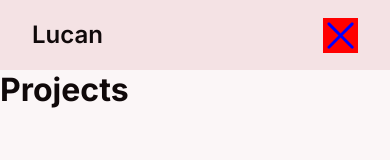
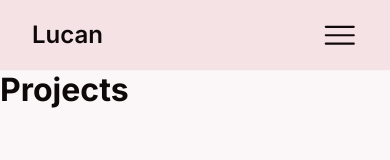
Before and after one commit to Lucan-dev/lucan-dev.github.io, a React (Vite) app: page /#/projects in a window 390 px wide. Shown: the top 160 px of the page. Built offline with nearby package versions, Linux system fonts and the light colour scheme.

Commit message:
Bug Fix: Navbar animation
Navbar slides up and down, hamburger menu doesn't cover top of nav bar.

```diff
--- a/src/Components/Small Components/Navbar.jsx
+++ b/src/Components/Small Components/Navbar.jsx
@@ -13,17 +13,17 @@ function Navbar() {
 
             {/* Hamburger Button */}
             {isOpen ? (
-                <button className="menu-button" onClick={() => setIsOpen(!isOpen)}>
-                    <svg xmlns="http://www.w3.org/2000/svg" viewBox="0 0 25 25" className="menu">
-                        <path d="M2 12.32H22" stroke="currentColor" stroke-width="1.5" stroke-linecap="round" stroke-linejoin="round"/>
-                        <path d="M2 18.32H22" stroke="currentColor" stroke-width="1.5" stroke-linecap="round" stroke-linejoin="round"/>
-                        <path d="M2 6.32001H22" stroke="currentColor" stroke-width="1.5" stroke-linecap="round" stroke-linejoin="round"/>
+                <button className="menu-button" id="hamburger" onClick={() => setIsOpen(!isOpen)}>
+                    <svg viewBox="0 0 24 24" xmlns="http://www.w3.org/2000/svg">
+                    <path d="M20.7457 3.32851C20.3552 2.93798 19.722 2.93798 19.3315 3.32851L12.0371 10.6229L4.74275 3.32851C4.35223 2.93798 3.71906 2.93798 3.32854 3.32851C2.93801 3.71903 2.93801 4.3522 3.32854 4.74272L10.6229 12.0371L3.32856 19.3314C2.93803 19.722 2.93803 20.3551 3.32856 20.7457C3.71908 21.1362 4.35225 21.1362 4.74277 20.7457L12.0371 13.4513L19.3315 20.7457C19.722 21.1362 20.3552 21.1362 20.7457 20.7457C21.1362 20.3551 21.1362 19.722 20.7457 19.3315L13.4513 12.0371L20.7457 4.74272C21.1362 4.3522 21.1362 3.71903 20.7457 3.32851Z" fill="currentColor"/>
                     </svg>
                 </button>
             ) : (
-                <button className="menu-button" onClick={() => setIsOpen(!isOpen)}>
-                    <svg viewBox="0 0 24 24" xmlns="http://www.w3.org/2000/svg">
-                    <path d="M20.7457 3.32851C20.3552 2.93798 19.722 2.93798 19.3315 3.32851L12.0371 10.6229L4.74275 3.32851C4.35223 2.93798 3.71906 2.93798 3.32854 3.32851C2.93801 3.71903 2.93801 4.3522 3.32854 4.74272L10.6229 12.0371L3.32856 19.3314C2.93803 19.722 2.93803 20.3551 3.32856 20.7457C3.71908 21.1362 4.35225 21.1362 4.74277 20.7457L12.0371 13.4513L19.3315 20.7457C19.722 21.1362 20.3552 21.1362 20.7457 20.7457C21.1362 20.3551 21.1362 19.722 20.7457 19.3315L13.4513 12.0371L20.7457 4.74272C21.1362 4.3522 21.1362 3.71903 20.7457 3.32851Z" fill="currentColor"/>
+                <button className="menu-button" id="close" onClick={() => setIsOpen(!isOpen)}>
+                    <svg xmlns="http://www.w3.org/2000/svg" viewBox="0 0 25 25" className="menu">
+                        <path d="M2 12.32H22" stroke="currentColor" strokeWidth="1.5" strokeLinecap="round" strokeLinejoin="round"/>
+                        <path d="M2 18.32H22" stroke="currentColor" strokeWidth="1.5" strokeLinecap="round" strokeLinejoin="round"/>
+                        <path d="M2 6.32001H22" stroke="currentColor" strokeWidth="1.5" strokeLinecap="round" strokeLinejoin="round"/>
                     </svg>
                 </button>
             )}
--- a/src/Style Sheets/Small Components/Navbar.css
+++ b/src/Style Sheets/Small Components/Navbar.css
@@ -1,5 +1,6 @@
 .navbar {
     background-color: var(--nav);
+    opacity: 1;
 
     padding: 16px 32px;
     display: flex;
@@ -10,6 +11,7 @@
     position: sticky;
     top: 0;
     z-index: 1000;
+
 }
 
 .navbar .link {
@@ -41,7 +43,7 @@
 }
 
 .menu-button {
-    background-color: red;
+    background-color: var(--nav);
     border: none;
     display: none;
 
@@ -50,7 +52,7 @@
 }
 
 .menu-button svg {
-    color: blue;
+    color: var(--text);
     width: 35px;
     height: 35px;
     cursor: pointer;
@@ -68,17 +70,38 @@
         left: 0px;
         right: 0px;
 
+        display: flex;
+        box-sizing: border-box;
+
         background: var(--nav);
         flex-direction: column;
         gap: 8px;
         padding: 16px 32px;
 
         height: fit-content;
-        display: none;
+
+        transition: 0.6s ease;
+        transform: translateY(-100%);
+        z-index: -1;
     }
 
     .other-nav-links.open {
-        display: flex;
-        box-sizing: border-box; /* include padding inside width */
+        transform: translateY(0);
+        transition: 0.6s ease;
+    }
+
+    .other-nav-links .link {
+        opacity: 0%;
+        transition: ease-in-out;
+
+        transition-duration: 0.1s;
+        transition-delay: 0s;
+    }
+
+    .other-nav-links.open .link {
+        opacity: 100%;
+
+        transition-duration: 0.6s;
+        transition-delay: 0.2s;
     }
 }
```
